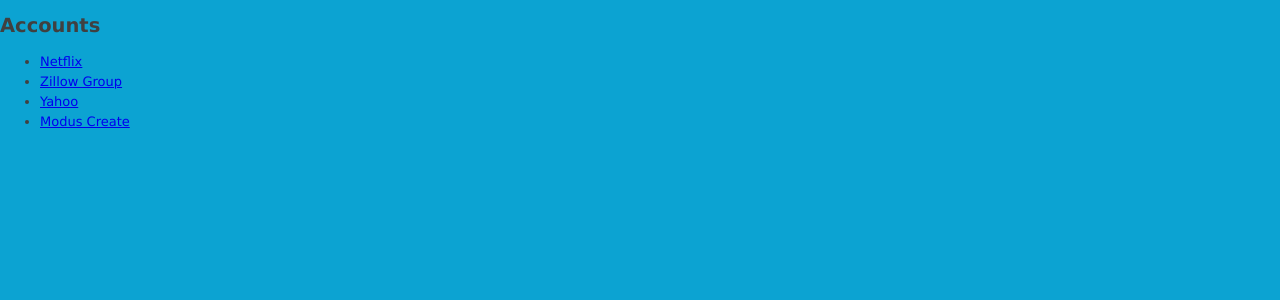
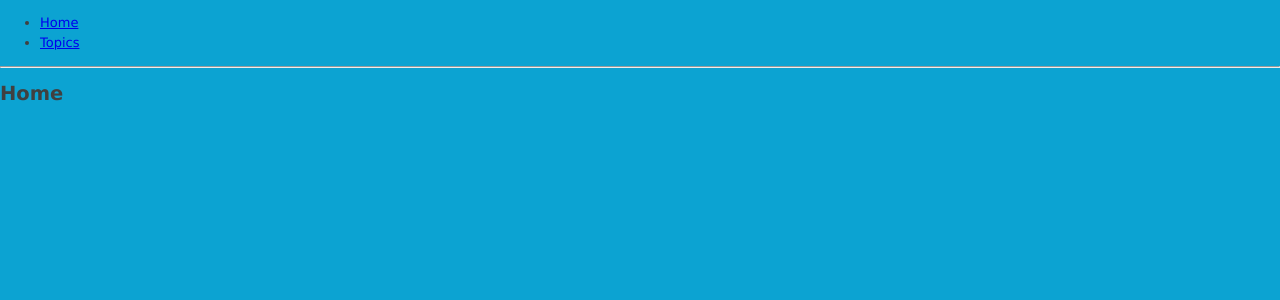
Before and after one commit to RizFad/Framework-2022, a React (Create React App) app in the folder Tugas 2/web-react/web-reactrizqy/: page / in a window 1280 px wide. Shown: the top 300 px of the page. Built offline with nearby package versions, Linux system fonts and the light colour scheme.

Commit message:
Nesting Router JS5

```diff
--- a/Tugas 2/web-react/web-reactrizqy/src/App.js
+++ b/Tugas 2/web-react/web-reactrizqy/src/App.js
@@ -4,52 +4,81 @@
   Switch,
   Route,
   Link,
-  useParams
+  useParams,
+  useRouteMatch
 } from "react-router-dom";
 
-// Params are placeholders in the URL that begin
-// with a colon, like the `:id` param defined in
-// the route in this example. A similar convention
-// is used for matching dynamic segments in other
-// popular web frameworks like Rails and Express.
-
-export default function ParamsExample() {
+export default function NestingExample() {
   return (
     <Router>
       <div>
-        <h2>Accounts</h2>
-
         <ul>
           <li>
-            <Link to="/netflix">Netflix</Link>
+            <Link to="/">Home</Link>
           </li>
           <li>
-            <Link to="/zillow-group">Zillow Group</Link>
-          </li>
-          <li>
-            <Link to="/yahoo">Yahoo</Link>
-          </li>
-          <li>
-            <Link to="/modus-create">Modus Create</Link>
+            <Link to="/topics">Topics</Link>
           </li>
         </ul>
 
+        <hr></hr>
+
         <Switch>
-          <Route path="/:id" children={<Child />} />
+          <Route exact path="/">
+            <Home />
+          </Route>
+          <Route path="/topics">
+            <Topics />
+          </Route>
         </Switch>
       </div>
     </Router>
   );
 }
 
-function Child() {
-  // We can use the `useParams` hook here to access
-  // the dynamic pieces of the URL.
-  let { id } = useParams();
-
-  return (
+function Home() {
+  return(
     <div>
-      <h3>ID: {id}</h3>
+      <h2>Home</h2>
     </div>
   );
 }
+
+function Topics(){
+  let { path, url } = useRouteMatch();
+  return(
+    <div>
+      <h2>Topics</h2>
+        <ul>
+          <li>
+          <Link to={`${url}/Sate, Nasi Goreng`}>Kuliner</Link>
+          </li>
+          <li>
+          <Link to={`${url}/Wisata Alam, Museum`}>Travelling</Link>
+          </li>
+          <li>
+            <Link to={`${url}/Ibis, JW Marriot`}>Review Hotel</Link>
+          </li>
+        </ul>
+
+        <Switch>
+          <Route exact path={path}>
+            <h3>Please Select a topic</h3>
+          </Route>
+          <Route path={`${path}/:topicId`}>
+            <Topic />
+          </Route>
+        </Switch>
+      </div>
+  );
+}
+
+function Topic() {
+  let { topicId } = useParams();
+
+  return(
+    <div>
+      <h3>{topicId}</h3>
+    </div>
+  );
+}
```
